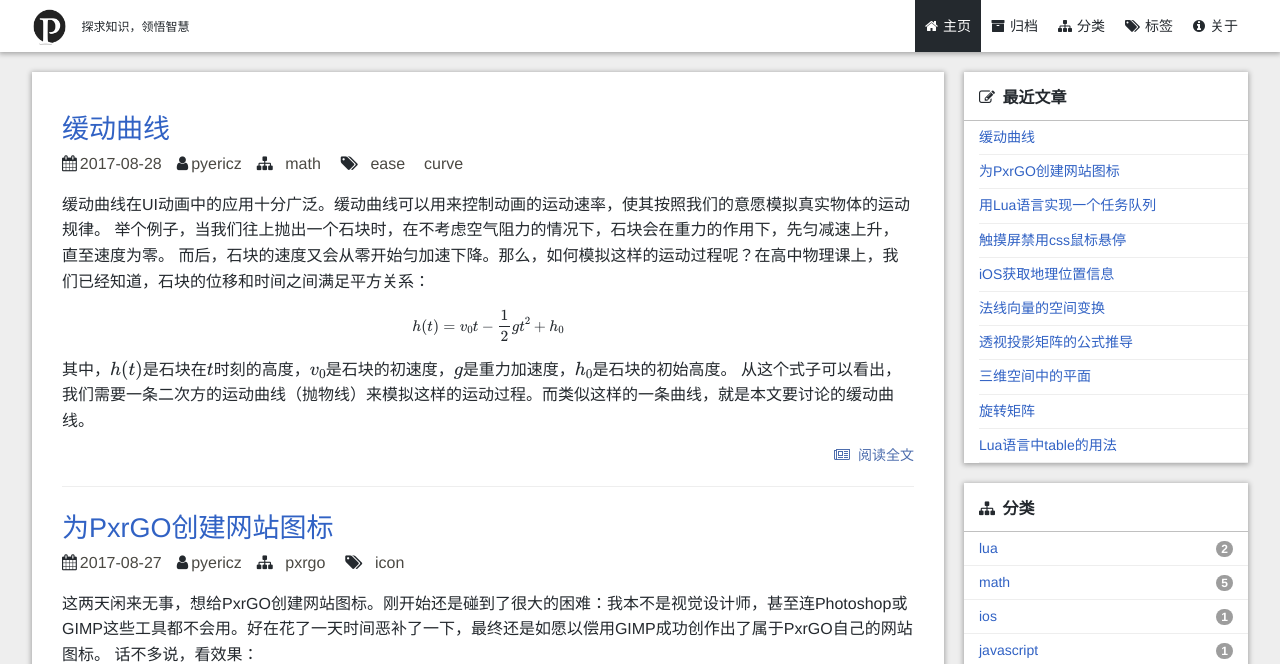
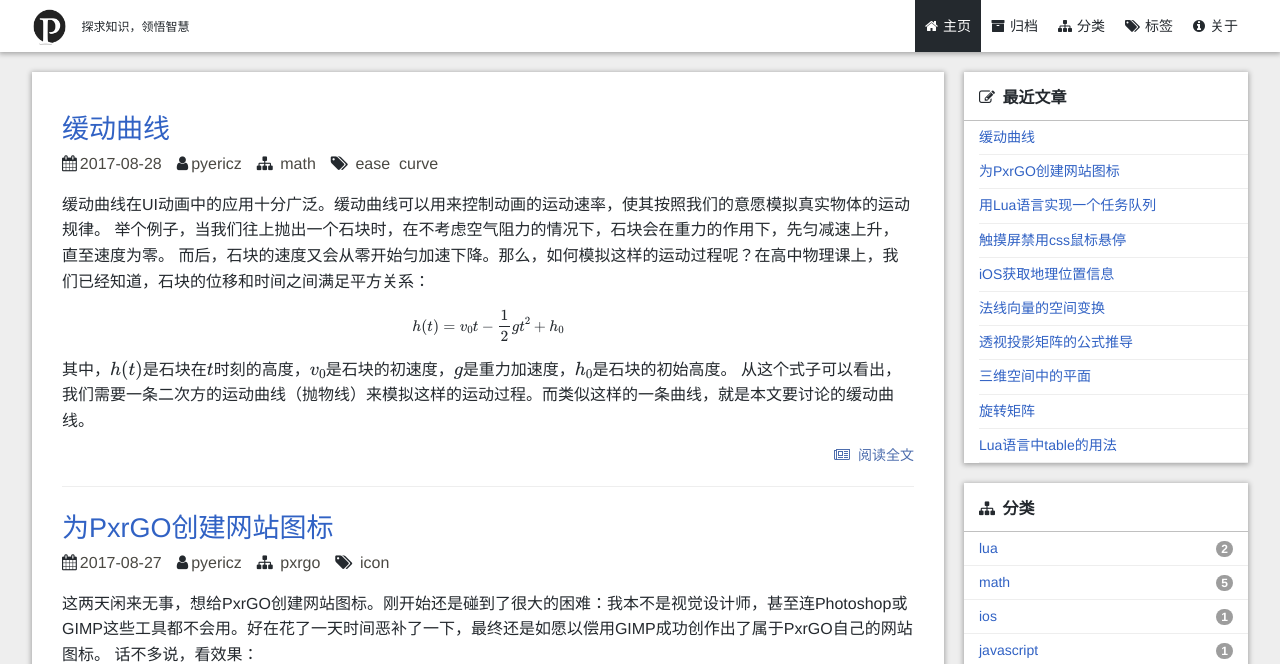
Before and after one commit to pyericz/blog, a Jekyll site: the page built from index.html, in a window 1280 px wide and 1400 px high. Shown: the top 664 px of the window. Built offline with Jekyll 4.4.1, drawn with Linux system fonts in a browser that asks for light colours; formulas are drawn with MathJax 3; the list of posts is cut into pages by our own code; comment, search, counter and statistics services are not loaded; a style sheet for code colours, icons or effects is not loaded.

Commit message:
update theme

```diff
--- a/_sass/_page.scss
+++ b/_sass/_page.scss
@@ -60,7 +60,7 @@
                         color: #4B4943;
                     }
                     a {
-                        padding: 0 5px;
+                        padding: 0;
                         border-radius: 4px;
                         /* background-color: #f2f9fc; */
                         color: #4B4943;
@@ -75,7 +75,7 @@
                         color: #4B4943;
                     }
                     a {
-                        padding: 0 5px;
+                        padding: 0;
                         /* background-color: #f2f9fc; */
                         border-radius: 4px;
                         color: #4B4943;
--- a/_sass/_post.scss
+++ b/_sass/_post.scss
@@ -17,11 +17,10 @@
                 color: #24292E;
             }
             a {
-                padding: 0 5px;
+                padding: 0;
                 /* background-color: #f2f9fc; */
                 /* border-radius: 4px; */
                 color: #4B4943;
-                padding: 0 5px;
                 transition: 0.3s ease;
                 &:hover {
                     color: #3162c4;
```
